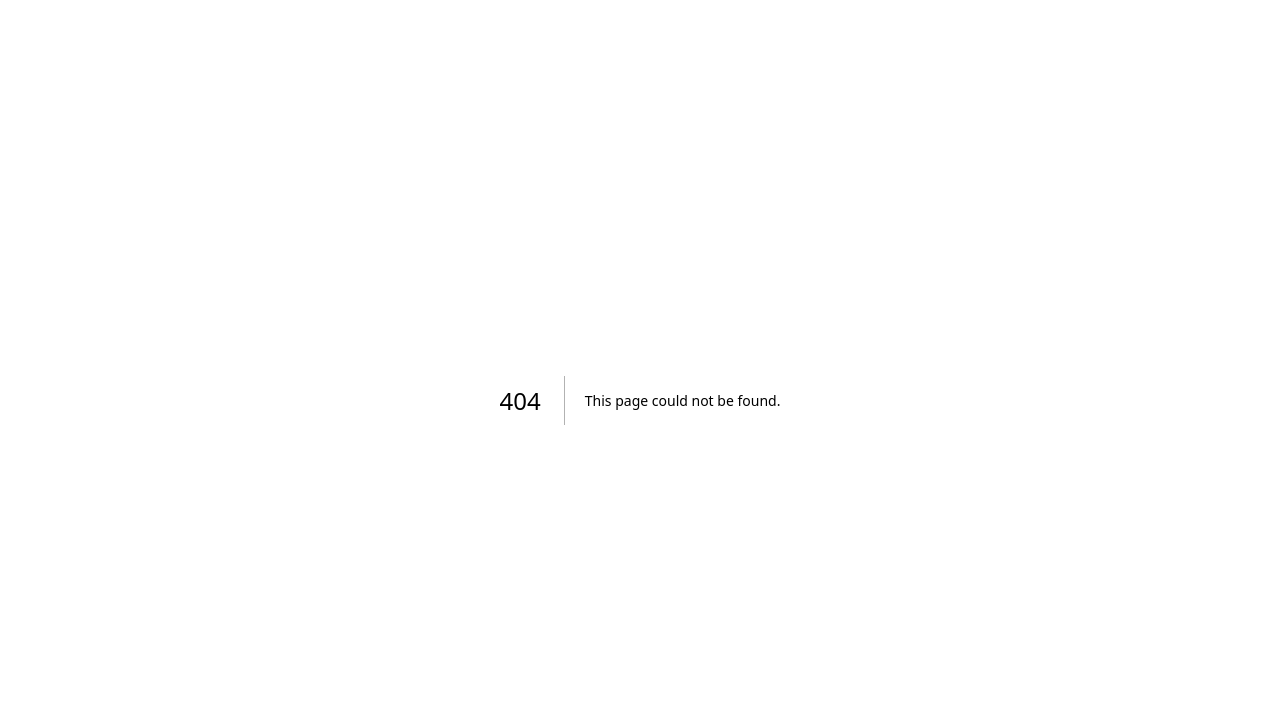
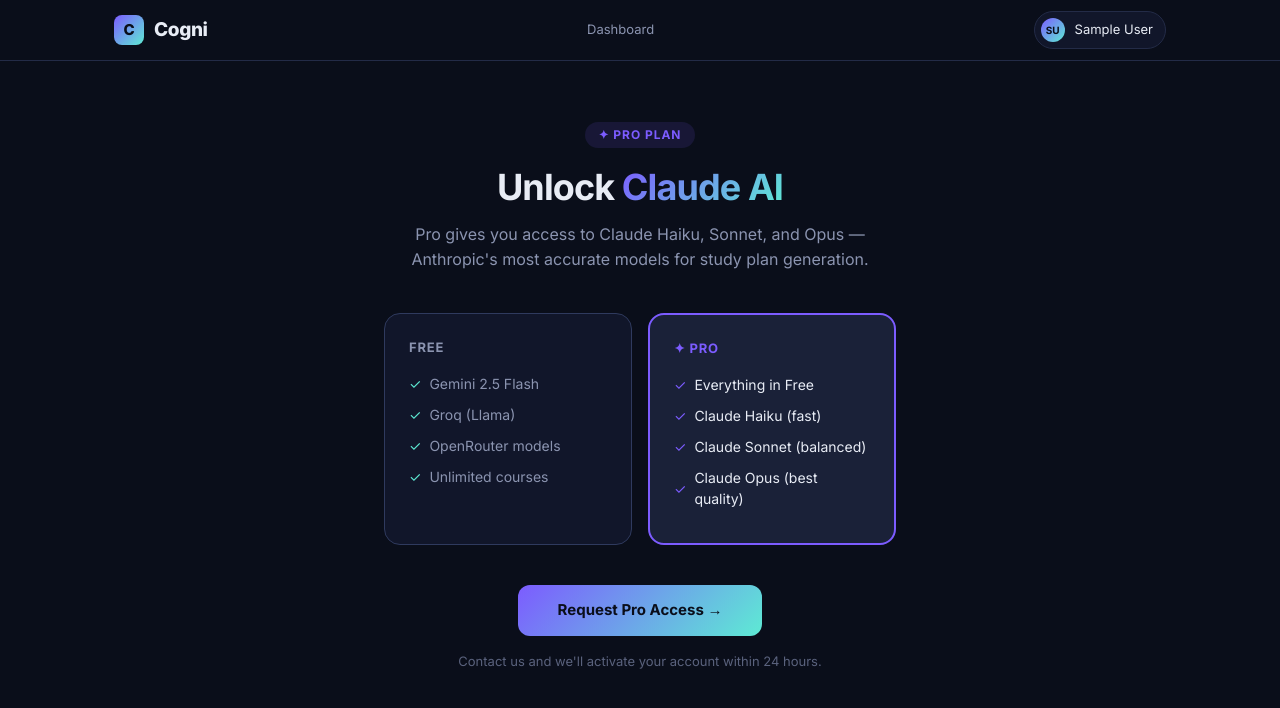
Before and after one commit to sepip13/cogni, a Next.js app: page /upgrade in a window 1280 px wide. Before the commit this address had no page. Shown: the top 708 px of the page. Built offline with nearby package versions, Linux system fonts and the light colour scheme; no server answers; sample sign-in values are in the browser's storage.

Commit message:
feat: free/pro plan tiers — Claude locked to Pro, FreeLLMAPI for free users, admin toggle, upgrade page

```diff
--- /dev/null
+++ b/src/app/api/admin/users/route.ts
@@ -0,0 +1,72 @@
+/**
+ * Admin-only user management endpoints.
+ *
+ * GET  /api/admin/users          — list all users with plan + usage stats
+ * POST /api/admin/users          — set plan for a user
+ *
+ * Protected by ADMIN_SECRET env var (passed as Bearer token).
+ * Example:
+ *   curl -X POST /api/admin/users \
+ *     -H "Authorization: Bearer <ADMIN_SECRET>" \
+ *     -d '{"userId":"...", "plan":"PRO"}'
+ */
+import { NextRequest, NextResponse } from "next/server";
+import { prisma } from "@/lib/prisma";
+
+const ADMIN_SECRET = process.env.ADMIN_SECRET ?? "";
+
+function isAuthorized(req: NextRequest): boolean {
+  if (!ADMIN_SECRET) return false;
+  const auth = req.headers.get("authorization") ?? "";
+  return auth === `Bearer ${ADMIN_SECRET}`;
+}
+
+export async function GET(req: NextRequest) {
+  if (!isAuthorized(req)) {
+    return NextResponse.json({ error: "Forbidden" }, { status: 403 });
+  }
+
+  const users = await prisma.user.findMany({
+    select: {
+      id: true,
+      email: true,
+      name: true,
+      plan: true,
+      createdAt: true,
+      _count: { select: { courses: true } },
+    },
+    orderBy: { createdAt: "desc" },
+  });
+
+  return NextResponse.json(users);
+}
+
+export async function POST(req: NextRequest) {
+  if (!isAuthorized(req)) {
+    return NextResponse.json({ error: "Forbidden" }, { status: 403 });
+  }
+
+  let body: { userId?: string; plan?: string };
+  try {
+    body = await req.json();
+  } catch {
+    return NextResponse.json({ error: "Invalid JSON" }, { status: 400 });
+  }
+
+  const { userId, plan } = body;
+
+  if (!userId || !["FREE", "PRO"].includes(plan ?? "")) {
+    return NextResponse.json(
+      { error: "userId and plan (FREE | PRO) are required" },
+      { status: 400 }
+    );
+  }
+
+  const updated = await prisma.user.update({
+    where: { id: userId },
+    data: { plan: plan as "FREE" | "PRO" },
+    select: { id: true, email: true, plan: true },
+  });
+
+  return NextResponse.json(updated);
+}
--- a/src/app/api/courses/[id]/process/route.ts
+++ b/src/app/api/courses/[id]/process/route.ts
@@ -15,17 +15,19 @@
 
   const { id } = await params;
 
-  // Confirm course belongs to this user
-  const course = await prisma.course.findUnique({
-    where: { id },
-    select: { id: true, userId: true, status: true },
-  });
+  // Confirm course belongs to this user + fetch user plan
+  const [course, dbUser] = await Promise.all([
+    prisma.course.findUnique({ where: { id }, select: { id: true, userId: true, status: true } }),
+    prisma.user.findUnique({ where: { id: session.user.id }, select: { plan: true } }),
+  ]);
 
   if (!course || course.userId !== session.user.id) {
     return NextResponse.json({ error: "Not found" }, { status: 404 });
   }
 
-  // Idempotent: skip if already READY, re-run if FAILED, block if still PROCESSING another attempt
+  const userPlan = dbUser?.plan ?? "FREE";
+
+  // Idempotent: skip if already READY, re-run if FAILED
   if (course.status === "READY") {
     return NextResponse.json({ status: "READY" });
   }
@@ -39,7 +41,7 @@
   // Run ingestion after response is sent (Next.js keeps the work alive)
   after(async () => {
     try {
-      await ingestCourse(id);
+      await ingestCourse(id, "haiku", userPlan);
     } catch (err) {
       console.error(`[process:${id}] unhandled error:`, err);
     }
--- a/src/app/api/courses/route.ts
+++ b/src/app/api/courses/route.ts
@@ -62,6 +62,10 @@
 
   const userId = session.user.id;
 
+  // Fetch user plan
+  const dbUser = await prisma.user.findUnique({ where: { id: userId }, select: { plan: true } });
+  const userPlan = dbUser?.plan ?? "FREE";
+
   // Rate limit: max 3 courses per user per day
   const startOfDay = new Date();
   startOfDay.setHours(0, 0, 0, 0);
@@ -97,7 +101,10 @@
     examDate = parsed;
   }
 
-  const modelChoice = (formData.get("model") as string | null) ?? "haiku";
+  // "free" is a UI-only sentinel — map it to haiku so PRO users who pick
+  // a real model still get it; FREE users will be routed by ingestCourse anyway.
+  const rawModel = (formData.get("model") as string | null) ?? "haiku";
+  const modelChoice = rawModel === "free" ? "haiku" : rawModel;
   const pasteText = (formData.get("pasteText") as string | null)?.trim() ?? "";
   const files = formData.getAll("files") as File[];
 
@@ -140,7 +147,7 @@
   // Process files + pasted text after response is sent (Next.js keeps the work alive)
   after(async () => {
     try {
-      await processCourseMaterials(course.id, fileBuffers, pasteText, modelChoice);
+      await processCourseMaterials(course.id, fileBuffers, pasteText, modelChoice, userPlan);
     } catch (err) {
       console.error(`[course:${course.id}] background processing error:`, err);
       await prisma.course
@@ -175,7 +182,8 @@
   courseId: string,
   files: { name: string; type: string; buffer: Buffer }[],
   pasteText: string,
-  modelChoice: string
+  modelChoice: string,
+  userPlan: "FREE" | "PRO" = "FREE"
 ) {
   console.log(`[course:${courseId}] ▶ processCourseMaterials START — files=${files.length} pasteText=${pasteText.length}chars model=${modelChoice}`);
 
@@ -250,8 +258,8 @@
   });
 
   // Kick off LLM ingestion now that raw text is ready
-  console.log(`[course:${courseId}] ▶ Handing off to ingestCourse...`);
-  await ingestCourse(courseId, modelChoice);
+  console.log(`[course:${courseId}] ▶ Handing off to ingestCourse (plan=${userPlan})...`);
+  await ingestCourse(courseId, modelChoice, userPlan);
   console.log(`[course:${courseId}] ✓ processCourseMaterials DONE`);
 }
 
--- a/src/app/courses/new/NewCourseForm.tsx
+++ b/src/app/courses/new/NewCourseForm.tsx
@@ -23,21 +23,26 @@
 type SubmitState = "idle" | "uploading" | "error";
 
 const MODELS = [
-  { id: "haiku", label: "Haiku", desc: "Fast (~10s)" },
-  { id: "sonnet", label: "Sonnet", desc: "Balanced (~30s)" },
-  { id: "opus", label: "Opus", desc: "Best quality (~2min)" },
+  { id: "free",   label: "Free AI",  desc: "Gemini / Groq",  pro: false },
+  { id: "haiku",  label: "Haiku",    desc: "Fast (~10s)",    pro: true  },
+  { id: "sonnet", label: "Sonnet",   desc: "Balanced (~30s)", pro: true  },
+  { id: "opus",   label: "Opus",     desc: "Best (~2min)",   pro: true  },
 ] as const;
 
 type ModelChoice = (typeof MODELS)[number]["id"];
 
-export function NewCourseForm() {
+interface NewCourseFormProps {
+  userPlan: "FREE" | "PRO";
+}
+
+export function NewCourseForm({ userPlan }: NewCourseFormProps) {
   const router = useRouter();
   const fileInputRef = useRef<HTMLInputElement>(null);
   const [files, setFiles] = useState<SelectedFile[]>([]);
   const [isDragOver, setIsDragOver] = useState(false);
   const [courseName, setCourseName] = useState("");
   const [examDate, setExamDate] = useState("");
-  const [model, setModel] = useState<ModelChoice>("haiku");
+  const [model, setModel] = useState<ModelChoice>(userPlan === "PRO" ? "haiku" : "free");
   const [pasteText, setPasteText] = useState("");
   const [showPaste, setShowPaste] = useState(false);
   const [submitState, setSubmitState] = useState<SubmitState>("idle");
@@ -210,57 +215,97 @@
 
       {/* Model selector */}
       <div style={{ marginBottom: 24 }}>
+        <div style={{ display: "flex", alignItems: "center", gap: 10, marginBottom: 8 }}>
           <label
-          style={{
-            display: "block",
-            fontSize: 13,
-            fontWeight: 600,
-            color: "var(--text-dim)",
-            marginBottom: 8,
-          }}
+            style={{ fontSize: 13, fontWeight: 600, color: "var(--text-dim)" }}
           >
             AI Model
           </label>
-        <div
+          {userPlan === "FREE" && (
+            <a
+              href="/upgrade"
               style={{
-            display: "grid",
-            gridTemplateColumns: "1fr 1fr 1fr",
-            gap: 8,
+                fontSize: 11,
+                fontWeight: 600,
+                color: "var(--accent)",
+                background: "var(--accent-soft)",
+                padding: "2px 8px",
+                borderRadius: 20,
+                textDecoration: "none",
+                letterSpacing: "0.02em",
               }}
             >
-          {MODELS.map((m) => (
+              ✦ Upgrade to Pro
+            </a>
+          )}
+        </div>
+        <div style={{ display: "grid", gridTemplateColumns: "1fr 1fr 1fr 1fr", gap: 8 }}>
+          {MODELS.map((m) => {
+            const locked = m.pro && userPlan === "FREE";
+            const selected = model === m.id;
+            return (
               <button
                 key={m.id}
                 type="button"
-              onClick={() => setModel(m.id)}
+                onClick={() => {
+                  if (locked) { router.push("/upgrade"); return; }
+                  setModel(m.id);
+                }}
                 disabled={uploading}
+                title={locked ? "Pro plan required — click to upgrade" : undefined}
                 style={{
-                padding: "10px 8px",
+                  padding: "10px 6px",
                   borderRadius: 10,
-                border: model === m.id
+                  border: selected
                     ? "2px solid var(--accent)"
                     : "1px solid var(--border-strong)",
-                background: model === m.id ? "var(--surface-2)" : "var(--surface)",
+                  background: locked
+                    ? "var(--surface)"
+                    : selected
+                    ? "var(--surface-2)"
+                    : "var(--surface)",
                   cursor: uploading ? "default" : "pointer",
                   transition: "all 0.15s",
                   textAlign: "center",
+                  opacity: locked ? 0.55 : 1,
+                  position: "relative",
                 }}
               >
+                {locked && (
+                  <span
+                    style={{
+                      position: "absolute",
+                      top: 6,
+                      right: 6,
+                      fontSize: 10,
+                      lineHeight: 1,
+                    }}
+                    aria-hidden="true"
+                  >
+                    🔒
+                  </span>
+                )}
                 <div
                   style={{
-                  fontSize: 14,
+                    fontSize: 13,
                     fontWeight: 600,
-                  color: model === m.id ? "var(--accent)" : "var(--text)",
+                    color: selected ? "var(--accent)" : "var(--text)",
                   }}
                 >
                   {m.label}
                 </div>
-              <div style={{ fontSize: 11, color: "var(--text-faint)", marginTop: 2 }}>
+                <div style={{ fontSize: 10, color: "var(--text-faint)", marginTop: 2 }}>
                   {m.desc}
                 </div>
               </button>
-          ))}
+            );
+          })}
         </div>
+        {userPlan === "FREE" && (
+          <p style={{ fontSize: 11, color: "var(--text-faint)", marginTop: 6 }}>
+            Free plan uses Gemini 2.5 Flash · Groq · OpenRouter
+          </p>
+        )}
       </div>
 
       {/* Dropzone */}
--- a/src/app/courses/new/page.tsx
+++ b/src/app/courses/new/page.tsx
@@ -3,6 +3,7 @@
 import { Metadata } from "next";
 import { AppLayout } from "@/components/layout/AppLayout";
 import { NewCourseForm } from "./NewCourseForm";
+import { prisma } from "@/lib/prisma";
 
 export const metadata: Metadata = {
   title: "New course — Cogni",
@@ -10,7 +11,13 @@
 
 export default async function NewCoursePage() {
   const session = await auth();
-  if (!session?.user) redirect("/auth/signin");
+  if (!session?.user?.id) redirect("/auth/signin");
+
+  const dbUser = await prisma.user.findUnique({
+    where: { id: session.user.id },
+    select: { plan: true },
+  });
+  const userPlan = dbUser?.plan ?? "FREE";
 
   return (
     <AppLayout>
@@ -41,7 +48,7 @@
           </p>
         </div>
 
-        <NewCourseForm />
+        <NewCourseForm userPlan={userPlan} />
       </div>
     </AppLayout>
   );
--- /dev/null
+++ b/src/app/upgrade/page.tsx
@@ -0,0 +1,145 @@
+import { auth } from "@/auth";
+import { redirect } from "next/navigation";
+import { AppLayout } from "@/components/layout/AppLayout";
+import { Metadata } from "next";
+
+export const metadata: Metadata = {
+  title: "Upgrade to Pro — Cogni",
+};
+
+export default async function UpgradePage() {
+  const session = await auth();
+  if (!session?.user) redirect("/auth/signin");
+
+  return (
+    <AppLayout>
+      <div
+        style={{
+          maxWidth: 560,
+          margin: "60px auto 0",
+          padding: "0 24px 80px",
+          textAlign: "center",
+        }}
+        className="fade-in"
+      >
+        {/* Badge */}
+        <div
+          style={{
+            display: "inline-block",
+            fontSize: 12,
+            fontWeight: 700,
+            color: "var(--accent)",
+            background: "var(--accent-soft)",
+            padding: "4px 14px",
+            borderRadius: 20,
+            letterSpacing: "0.08em",
+            textTransform: "uppercase",
+            marginBottom: 20,
+          }}
+        >
+          ✦ Pro Plan
+        </div>
+
+        <h1
+          style={{
+            fontSize: 36,
+            fontWeight: 700,
+            letterSpacing: "-0.025em",
+            lineHeight: 1.1,
+            marginBottom: 14,
+          }}
+        >
+          Unlock <span className="grad-text">Claude AI</span>
+        </h1>
+
+        <p style={{ color: "var(--text-dim)", fontSize: 16, marginBottom: 40, lineHeight: 1.6 }}>
+          Pro gives you access to Claude Haiku, Sonnet, and Opus —
+          Anthropic&apos;s most accurate models for study plan generation.
+        </p>
+
+        {/* Feature comparison */}
+        <div
+          style={{
+            display: "grid",
+            gridTemplateColumns: "1fr 1fr",
+            gap: 16,
+            marginBottom: 40,
+            textAlign: "left",
+          }}
+        >
+          {/* Free */}
+          <div
+            style={{
+              background: "var(--surface)",
+              border: "1px solid var(--border-strong)",
+              borderRadius: 16,
+              padding: 24,
+            }}
+          >
+            <div style={{ fontSize: 13, fontWeight: 700, color: "var(--text-dim)", marginBottom: 16, textTransform: "uppercase", letterSpacing: "0.06em" }}>
+              Free
+            </div>
+            {[
+              "Gemini 2.5 Flash",
+              "Groq (Llama)",
+              "OpenRouter models",
+              "Unlimited courses",
+            ].map((f) => (
+              <div key={f} style={{ display: "flex", alignItems: "center", gap: 8, marginBottom: 10, fontSize: 14 }}>
+                <span style={{ color: "var(--accent-2)" }}>✓</span>
+                <span style={{ color: "var(--text-dim)" }}>{f}</span>
+              </div>
+            ))}
+          </div>
+
+          {/* Pro */}
+          <div
+            style={{
+              background: "var(--surface-2)",
+              border: "2px solid var(--accent)",
+              borderRadius: 16,
+              padding: 24,
+            }}
+          >
+            <div style={{ fontSize: 13, fontWeight: 700, color: "var(--accent)", marginBottom: 16, textTransform: "uppercase", letterSpacing: "0.06em" }}>
+              ✦ Pro
+            </div>
+            {[
+              "Everything in Free",
+              "Claude Haiku (fast)",
+              "Claude Sonnet (balanced)",
+              "Claude Opus (best quality)",
+            ].map((f) => (
+              <div key={f} style={{ display: "flex", alignItems: "center", gap: 8, marginBottom: 10, fontSize: 14 }}>
+                <span style={{ color: "var(--accent)" }}>✓</span>
+                <span style={{ color: "var(--text)" }}>{f}</span>
+              </div>
+            ))}
+          </div>
+        </div>
+
+        {/* CTA */}
+        <a
+          href="mailto:support@cogni.futuresage.online?subject=Pro Plan Request"
+          style={{
+            display: "inline-block",
+            padding: "14px 40px",
+            background: "linear-gradient(135deg, var(--accent), var(--accent-2))",
+            color: "var(--bg)",
+            borderRadius: 12,
+            fontSize: 15,
+            fontWeight: 700,
+            textDecoration: "none",
+            marginBottom: 16,
+          }}
+        >
+          Request Pro Access →
+        </a>
+
+        <p style={{ fontSize: 13, color: "var(--text-faint)" }}>
+          Contact us and we&apos;ll activate your account within 24 hours.
+        </p>
+      </div>
+    </AppLayout>
+  );
+}
--- a/src/lib/ingestion.ts
+++ b/src/lib/ingestion.ts
@@ -131,13 +131,12 @@
   }[];
 }
 
-/** Returns true when the error message indicates an Anthropic billing failure. */
-function isCreditError(msg: string): boolean {
-  return msg.includes("credit balance is too low") || msg.includes("insufficient_quota");
-}
-
-export async function ingestCourse(courseId: string, modelChoice = "haiku"): Promise<void> {
-  console.log(`[ingest:${courseId}] ▶ START — model=${modelChoice} ts=${new Date().toISOString()}`);
+export async function ingestCourse(
+  courseId: string,
+  modelChoice = "haiku",
+  userPlan: "FREE" | "PRO" = "FREE"
+): Promise<void> {
+  console.log(`[ingest:${courseId}] ▶ START — plan=${userPlan} model=${modelChoice} ts=${new Date().toISOString()}`);
 
   // ── DB lookup ────────────────────────────────────────────────────────────
   let course: { rawText: string | null; examDate: Date | null } | null;
@@ -165,42 +164,47 @@
   let plan: Plan | null = null;
   let lastError = "";
 
-  // ── Tier 1: Claude (primary + sonnet fallback) ───────────────────────────
-  if (ANTHROPIC_API_KEY) {
-    console.log(`[ingest:${courseId}] ✓ Anthropic key present (length=${ANTHROPIC_API_KEY.length})`);
+  // ── PRO: Claude first ────────────────────────────────────────────────────
+  if (userPlan === "PRO") {
+    if (!ANTHROPIC_API_KEY) {
+      console.warn(`[ingest:${courseId}] ⚠ PRO user but ANTHROPIC_API_KEY not set — falling through to free LLMs`);
+      lastError = "ANTHROPIC_API_KEY not configured on server";
+    } else {
       const primaryModel = MODEL_MAP[modelChoice] ?? MODEL_MAP.haiku;
-
+      console.log(`[ingest:${courseId}] ▶ [PRO] Calling Claude — model=${primaryModel}`);
       try {
-      console.log(`[ingest:${courseId}] ▶ Calling Claude — model=${primaryModel}`);
         plan = await callClaude(primaryModel, userMessage);
         console.log(`[ingest:${courseId}] ✓ Claude responded — topics=${plan.topics.length}`);
-    } catch (primaryErr) {
-      const primaryMsg = primaryErr instanceof Error ? primaryErr.message : String(primaryErr);
-      console.error(`[ingest:${courseId}] ✗ Primary Claude failed: ${primaryMsg}`);
-      lastError = primaryMsg;
+      } catch (err) {
+        lastError = err instanceof Error ? err.message : String(err);
+        console.error(`[ingest:${courseId}] ✗ Claude (${primaryModel}) failed: ${lastError}`);
 
-      if (!isCreditError(primaryMsg)) {
-        // Non-billing error — try sonnet fallback before giving up on Claude
+        // Try sonnet fallback only for non-billing errors
+        if (!lastError.includes("credit balance is too low")) {
+          console.log(`[ingest:${courseId}] ▶ [PRO] Fallback → ${FALLBACK_MODEL}`);
           try {
-          console.log(`[ingest:${courseId}] ▶ Retrying with fallback model=${FALLBACK_MODEL}`);
             plan = await callClaude(FALLBACK_MODEL, userMessage);
-          console.log(`[ingest:${courseId}] ✓ Fallback Claude responded — topics=${plan.topics.length}`);
+            console.log(`[ingest:${courseId}] ✓ Claude fallback responded — topics=${plan.topics.length}`);
           } catch (fallbackErr) {
             lastError = fallbackErr instanceof Error ? fallbackErr.message : String(fallbackErr);
-          console.error(`[ingest:${courseId}] ✗ Fallback Claude also failed: ${lastError}`);
+            console.error(`[ingest:${courseId}] ✗ Claude fallback also failed: ${lastError}`);
           }
         } else {
-        console.warn(`[ingest:${courseId}] ⚠ Anthropic credit exhausted — skipping Claude fallback`);
+          console.warn(`[ingest:${courseId}] ⚠ Anthropic credit exhausted — falling through to free LLMs`);
+        }
       }
     }
   } else {
-    console.warn(`[ingest:${courseId}] ⚠ ANTHROPIC_API_KEY not set — skipping Claude`);
-    lastError = "ANTHROPIC_API_KEY not set";
+    console.log(`[ingest:${courseId}] ▶ [FREE] Skipping Claude — using free LLMs only`);
   }
 
-  // ── Tier 2: FreeLLMAPI (free aggregator — Gemini, Groq, Mistral, …) ──────
-  if (!plan && FREELLMAPI_URL && FREELLMAPI_KEY) {
-    console.log(`[ingest:${courseId}] ▶ Trying FreeLLMAPI — url=${FREELLMAPI_URL} model=${FREELLMAPI_MODEL}`);
+  // ── FREE (always) / PRO fallback: FreeLLMAPI ─────────────────────────────
+  if (!plan) {
+    if (!FREELLMAPI_URL || !FREELLMAPI_KEY) {
+      console.warn(`[ingest:${courseId}] ⚠ FreeLLMAPI not configured`);
+      lastError = lastError || "FreeLLMAPI not configured (FREELLMAPI_URL / FREELLMAPI_KEY missing)";
+    } else {
+      console.log(`[ingest:${courseId}] ▶ Calling FreeLLMAPI — model=${FREELLMAPI_MODEL}`);
       try {
         plan = await callFreeLLMAPI(userMessage);
         console.log(`[ingest:${courseId}] ✓ FreeLLMAPI responded — topics=${plan.topics.length}`);
@@ -208,13 +212,12 @@
         lastError = freeErr instanceof Error ? freeErr.message : String(freeErr);
         console.error(`[ingest:${courseId}] ✗ FreeLLMAPI failed: ${lastError}`);
       }
-  } else if (!plan) {
-    console.warn(`[ingest:${courseId}] ⚠ FreeLLMAPI not configured (FREELLMAPI_URL / FREELLMAPI_KEY missing)`);
+    }
   }
 
-  // ── Final result ─────────────────────────────────────────────────────────
+  // ── Result ───────────────────────────────────────────────────────────────
   if (!plan) {
-    await markFailed(courseId, lastError || "All LLM providers failed with no specific error.");
+    await markFailed(courseId, lastError || "All LLM providers failed.");
     return;
   }
 
```
Also changed, not shown: 2 other files (tests, documents, lock files or other folders). Lines whose indentation alone changed are shown as unchanged.
